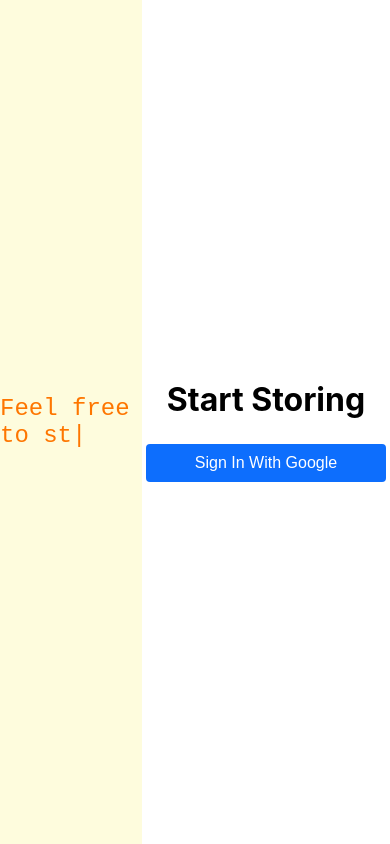
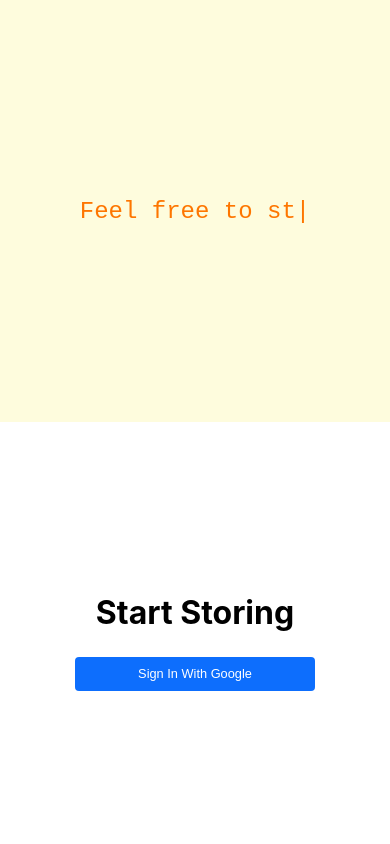
Before and after one commit to AlexanderTsarapkine/FileServer, a React (Create React App) app in the folder frontend/: page / in a window 390 px wide. Built offline with nearby package versions, Linux system fonts and the light colour scheme; no server answers.

Commit message:
change home page split direction for small devices

```diff
--- a/frontend/src/assets/styles.css
+++ b/frontend/src/assets/styles.css
@@ -28,6 +28,10 @@
 
   font-size: 24px;
   font-family: monospace;
+}
+
+.intro-container .intro-text {
+  margin: 1.5rem;
 }
 
 button {
@@ -184,7 +188,7 @@
   border-radius: 8px;
 }
 
-@media only screen and (max-width: 600px) {
+@media only screen and (max-width: 750px) {
   .FileDashboard {
     width: 12rem;
   }
@@ -206,4 +210,49 @@
     max-height: 5rem;
   }
 
+  .split-login {
+    flex-direction: column;
+  }
 }
+
+@media only screen and (max-height: 400px) {
+  .FileDashboard {
+    width: 12rem;
+  }
+
+  .FilePreviewContainer {
+    gap: 0.5rem;
+    margin: 1rem;
+    flex: 1;
+    align-content: flex-start;
+  }
+
+  .FilePreview {
+    width: 8rem;
+    height: 5rem;
+  }
+
+  .FilePreview img {
+    max-width: 8rem;
+    max-height: 5rem;
+  }
+
+  .profile-info {
+    display: none;
+  }
+
+  button, button.dashboard-button, button.sign-out-button{
+    margin-bottom: 0.2rem;
+    margin-top: 0.2rem;
+  }
+}
+
+@media only screen and (max-width: 400px) {
+  button {
+    font-size: 0.8rem;
+  }
+  .profile-name p {
+    display: none;
+  }
+
+}
--- a/frontend/src/pages/Home.js
+++ b/frontend/src/pages/Home.js
@@ -24,7 +24,9 @@
     return (
         <div className="split-login">
             <div className="intro-container">
-                <ReactTyped strings={introText} typeSpeed={75} backDelay={1500} loop />
+                <div className="intro-text">
+                    <ReactTyped strings={introText} typeSpeed={75} backDelay={1500} loop />
+                </div>
             </div>
             <div className="login-container">
                 <h1>Start Storing</h1>
```
